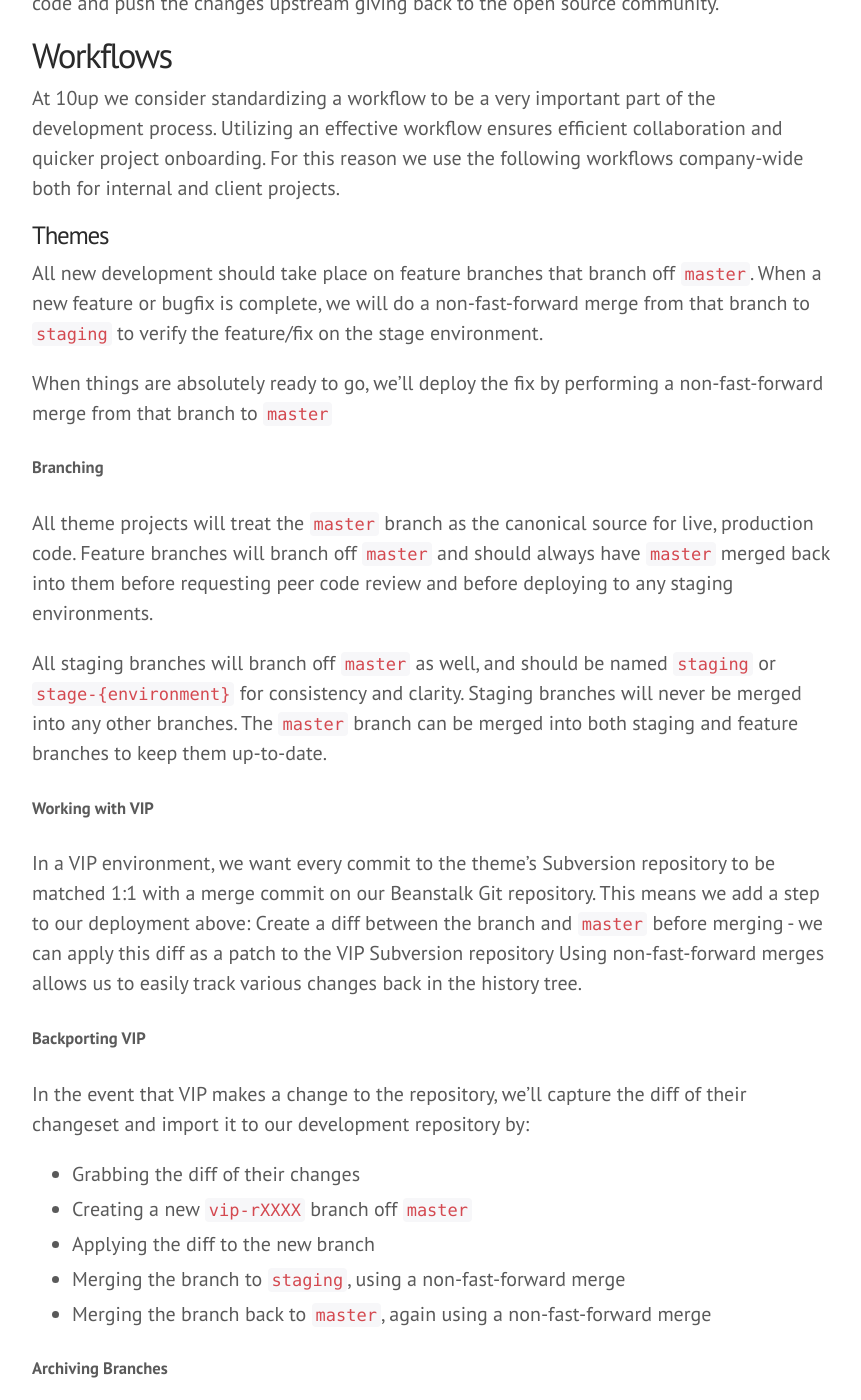
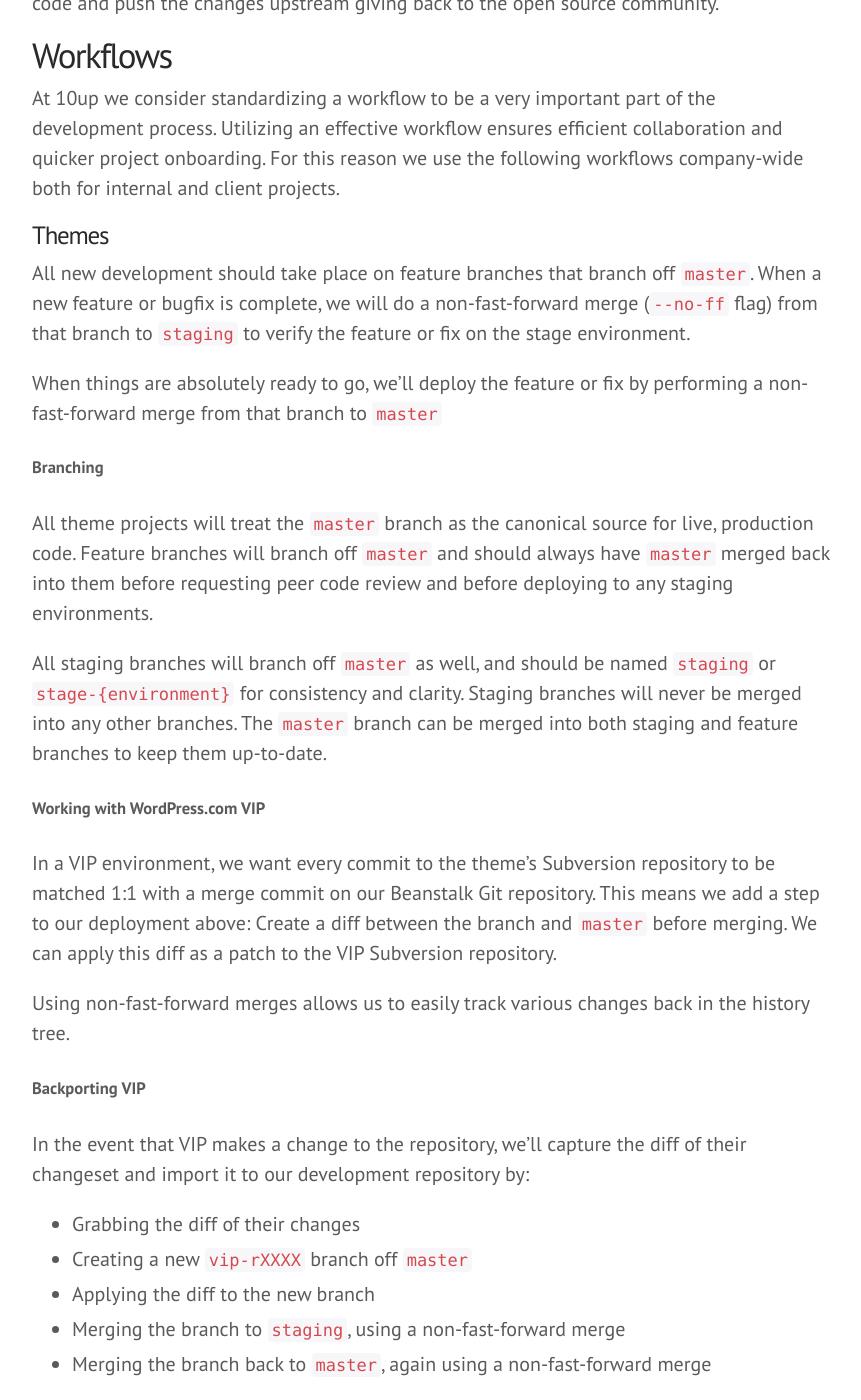
Before and after one commit to 10up/Engineering-Best-Practices, a Jekyll site: the page built from index.html, in a window 1280 px wide and 1400 px high, scrolled down 28766 px. Shown: the whole window, without its empty margins (28-889 px from the left). Built offline with Jekyll 4.4.1, drawn with Linux system fonts in a browser that asks for light colours; some web fonts are replaced; Markdown is read by kramdown in place of the engine named in the settings; comment, search, counter and statistics services are not loaded; some of the changed text lies outside the part shown.

Commit message:
Small language tweaks and clarifications

````diff
--- a/_includes/markdown/Version-Control.md
+++ b/_includes/markdown/Version-Control.md
@@ -12,9 +12,9 @@
 
 #### Themes
 
-All new development should take place on feature branches that branch off ```master```. When a new feature or bugfix is complete, we will do a non-fast-forward merge from that branch to ```staging``` to verify the feature/fix on the stage environment.
+All new development should take place on feature branches that branch off ```master```. When a new feature or bugfix is complete, we will do a non-fast-forward merge (```--no-ff``` flag) from that branch to ```staging``` to verify the feature or fix on the stage environment.
 
-When things are absolutely ready to go, we'll deploy the fix by performing a non-fast-forward merge from that branch to ```master```
+When things are absolutely ready to go, we'll deploy the feature or fix by performing a non-fast-forward merge from that branch to ```master```
 
 ##### Branching
 
@@ -22,9 +22,10 @@
 
 All staging branches will branch off ```master``` as well, and should be named ```staging``` or ```stage-{environment}``` for consistency and clarity. Staging branches will never be merged into any other branches. The ```master``` branch can be merged into both staging and feature branches to keep them up-to-date.
 
-##### Working with VIP
+##### Working with WordPress.com VIP
 
-In a VIP environment, we want every commit to the theme's Subversion repository to be matched 1:1 with a merge commit on our Beanstalk Git repository. This means we add a step to our deployment above: Create a diff between the branch and ```master``` before merging - we can apply this diff as a patch to the VIP Subversion repository
+In a VIP environment, we want every commit to the theme's Subversion repository to be matched 1:1 with a merge commit on our Beanstalk Git repository. This means we add a step to our deployment above: Create a diff between the branch and ```master``` before merging. We can apply this diff as a patch to the VIP Subversion repository.
+
 Using non-fast-forward merges allows us to easily track various changes back in the history tree.
 
 ##### Backporting VIP
````
Also changed, not shown: _includes/markdown/Tools.md (+1 -1 lines).
